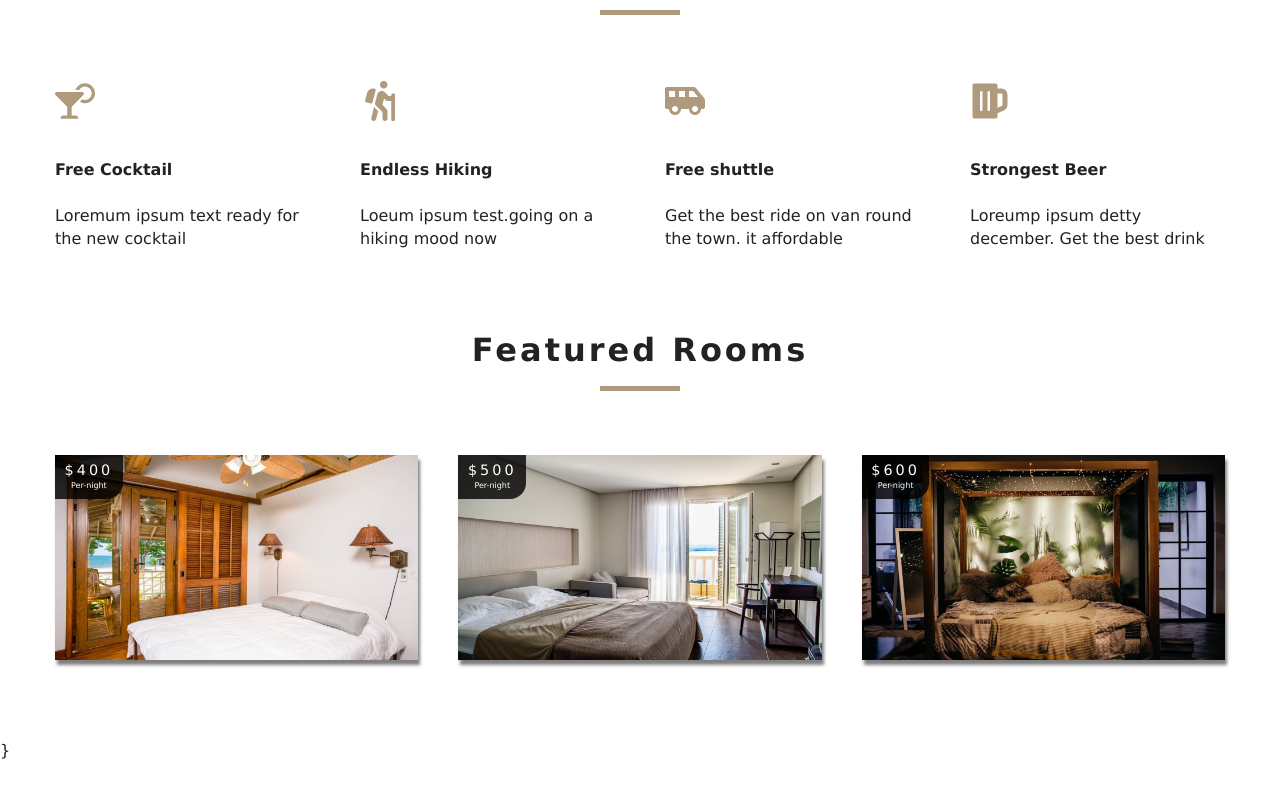
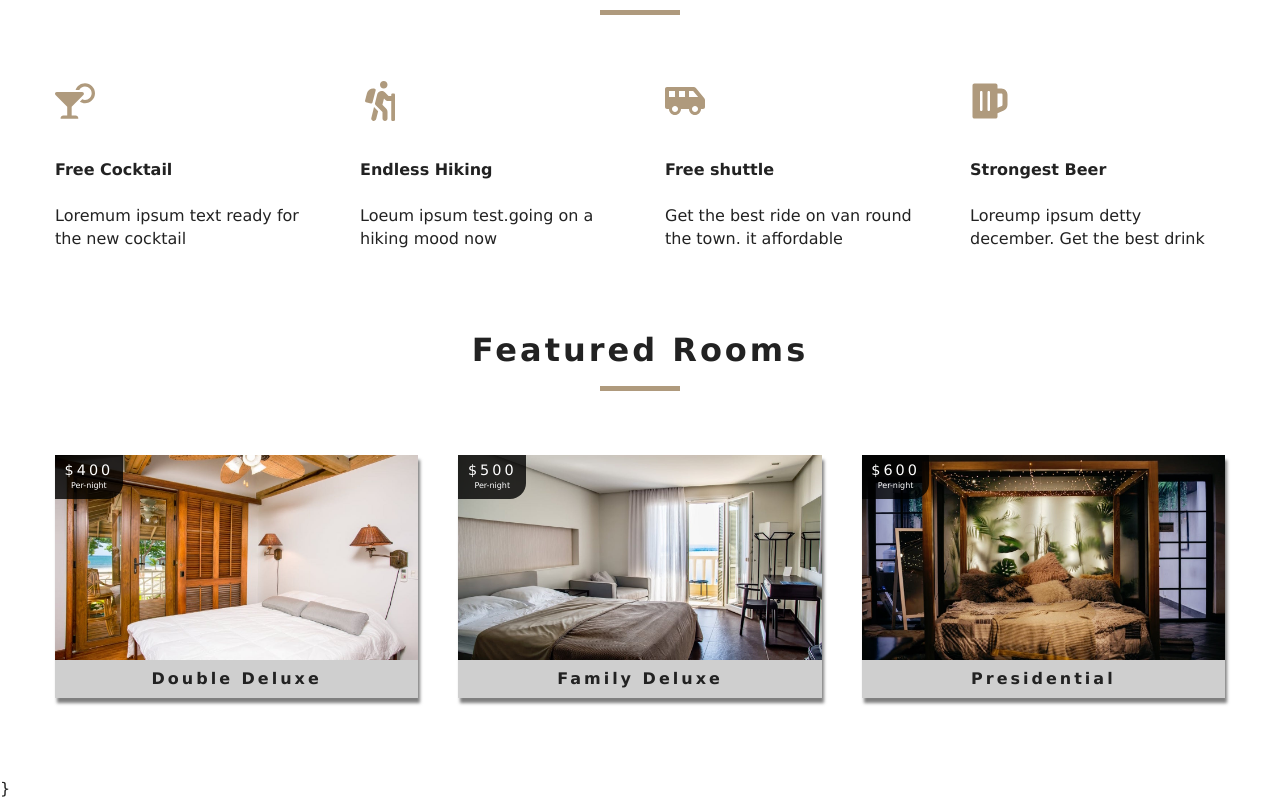
Before and after one commit to jamesoyanna/hotel-app, a React (Create React App) app: page / in a window 1280 px wide. Shown: the part 846-1646 px from the top of the page. Before the commit the page ends 1608 px from the top, so only its background shows below. Built offline with nearby package versions, Linux system fonts and the light colour scheme.

Commit message:
added single room component

```diff
--- a/src/components/Room.js
+++ b/src/components/Room.js
@@ -1,6 +1,7 @@
 import React from 'react';
 import { Link } from 'react-router-dom';
 import defaultImg from '../images/room-1.jpeg';
+import PropTypes from 'prop-types';
 
 const Room = ({ room }) => {
    const {name, slug, images, price} = room;
@@ -18,8 +19,22 @@
            Features
           </Link>
         </div>
+        <p className="room-info">{name}</p>
       </article>
     );
 }
 
+Room.propTypes = {
+  room: PropTypes.shape({
+    name: PropTypes.string.isRequired,
+    slug: PropTypes.string.isRequired,
+    images: PropTypes.arrayOf(PropTypes.string).isRequired,
+    price: PropTypes.number.isRequired
+  })
+};
+
+
+
+
+
 export default Room;
```
